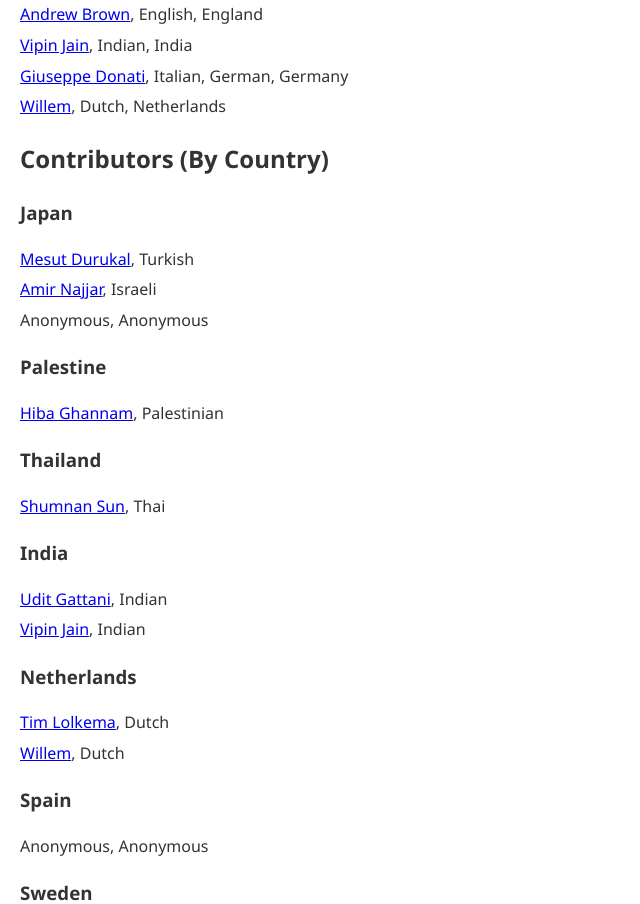
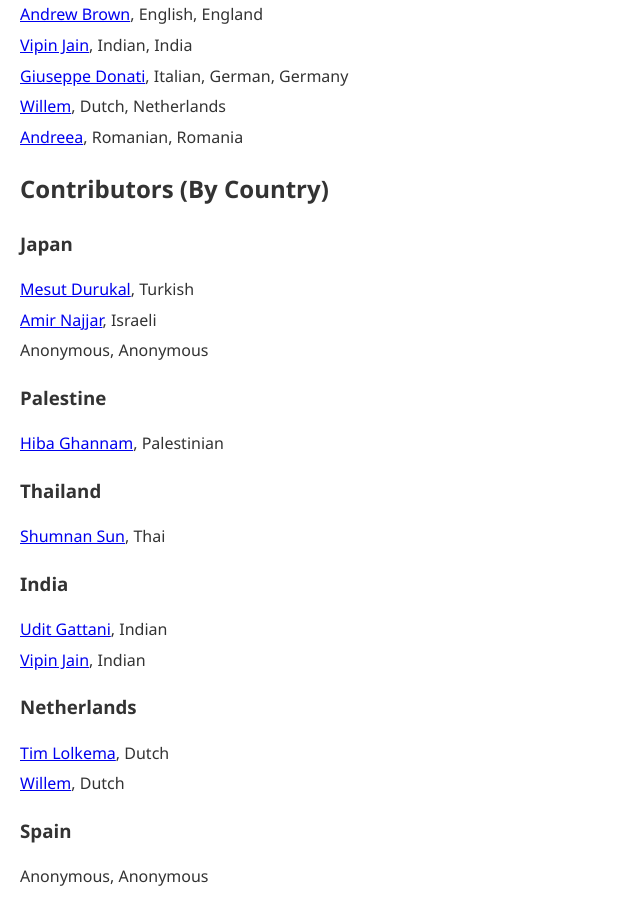
Before and after one commit to mesutdurukal/Global-Testing-Practices, a plain HTML site: page index.html in a window 1280 px wide. Shown: the part 1896-2800 px from the top of the page, without its empty margins (0-640 px from the left). Drawn offline with nearby package versions, Linux system fonts and the light colour scheme.

Commit message:
romania input

```diff
--- a/index.html
+++ b/index.html
@@ -131,7 +131,8 @@
         { name: "Andrew Brown", nationality: "English", country: "England", lat: 52.12378, lon: -1.8383 },
         { name: "Vipin Jain", nationality: "Indian", country: "India", lat: 18.52752, lon: 73.85541 },
         { name: "Giuseppe Donati", nationality: "Italian, German", country: "Germany", lat: 51.2136871279678, lon: 6.747317070699037 },
-        { name: "Willem", nationality: "Dutch", country: "Netherlands", lat: 53.32132781398358, lon: 5.997681187728987 }
+        { name: "Willem", nationality: "Dutch", country: "Netherlands", lat: 53.32132781398358, lon: 5.997681187728987 },
+        { name: "Andreea", nationality: "Romanian", country: "Romania", lat: 44.4268, lon: 26.1025 }
     ];
 
     // Helper: build file path if not anonymous
```
Also changed, not shown: 2 other files.
